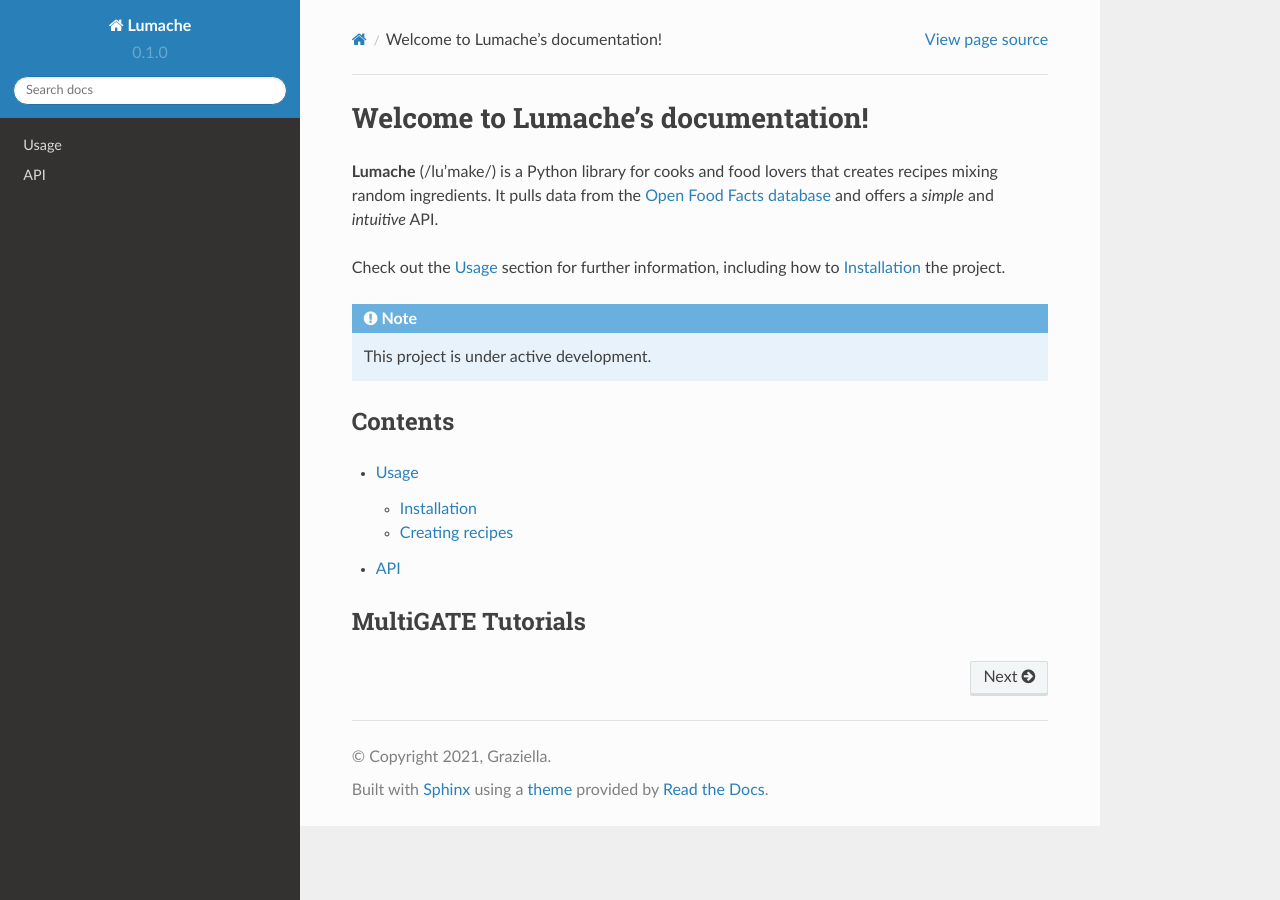
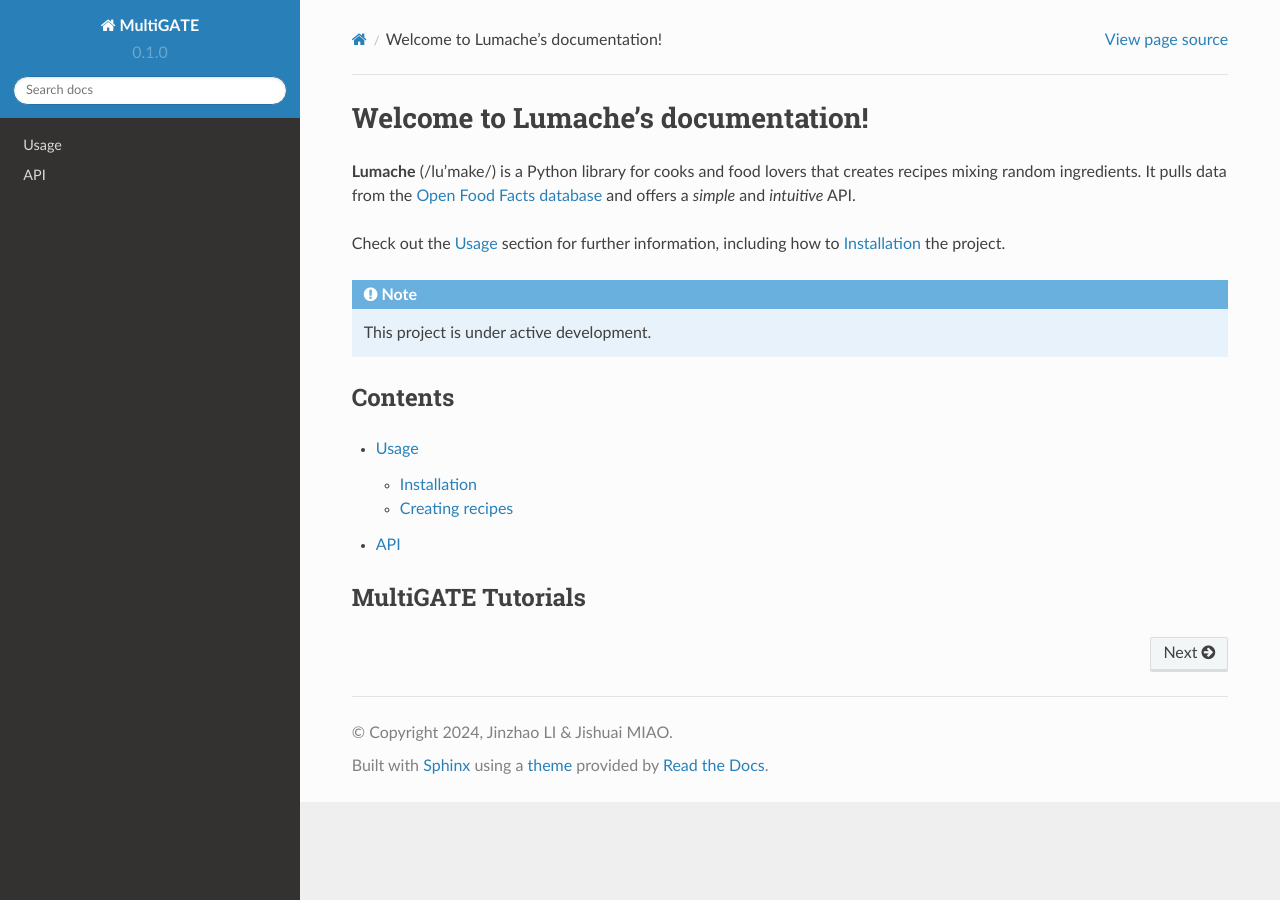
Before and after one commit to aqlkzf/test_doc, a Sphinx documentation site: the page built from docs/source/index.rst, in a window 1280 px wide. Built offline with Sphinx 7.4.7 and the Read the Docs theme 2.0.0, drawn with Linux system fonts in a browser that asks for light colours.

```diff
--- /dev/null
+++ b/docs/source/_static/my_theme.css
@@ -0,0 +1,3 @@
+.wy-nav-content {
+    max-width: 1200px !important;
+}
--- a/docs/source/conf.py
+++ b/docs/source/conf.py
@@ -2,9 +2,9 @@
 
 # -- Project information
 
-project = 'Lumache'
-copyright = '2021, Graziella'
-author = 'Graziella'
+project = 'MultiGATE'
+copyright = '2024, Jinzhao LI & Jishuai MIAO'
+author = 'Jinzhao LI & Jishuai MIAO'
 
 release = '0.1'
 version = '0.1.0'
@@ -17,6 +17,8 @@ extensions = [
     'sphinx.ext.autodoc',
     'sphinx.ext.autosummary',
     'sphinx.ext.intersphinx',
+    'recommonmark',
+    'nbsphinx',
 ]
 
 intersphinx_mapping = {
@@ -33,3 +35,14 @@ html_theme = 'sphinx_rtd_theme'
 
 # -- Options for EPUB output
 epub_show_urls = 'footnote'
+
+from recommonmark.parser import CommonMarkParser
+source_parsers = {
+    '.md': CommonMarkParser,
+}
+source_suffix = ['.rst', '.md']
+
+def setup(app):
+    app.add_css_file('my_theme.css')
+
+html_static_path = ['_static']
```
